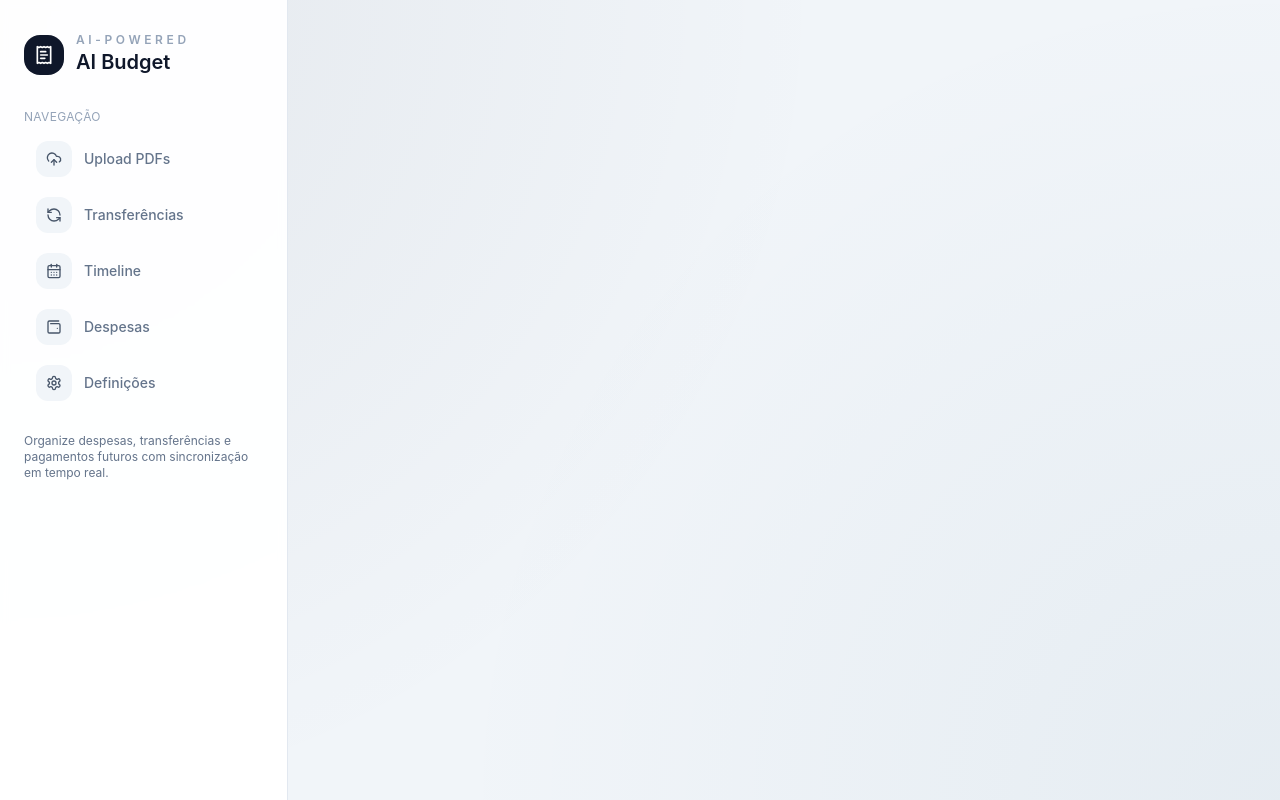
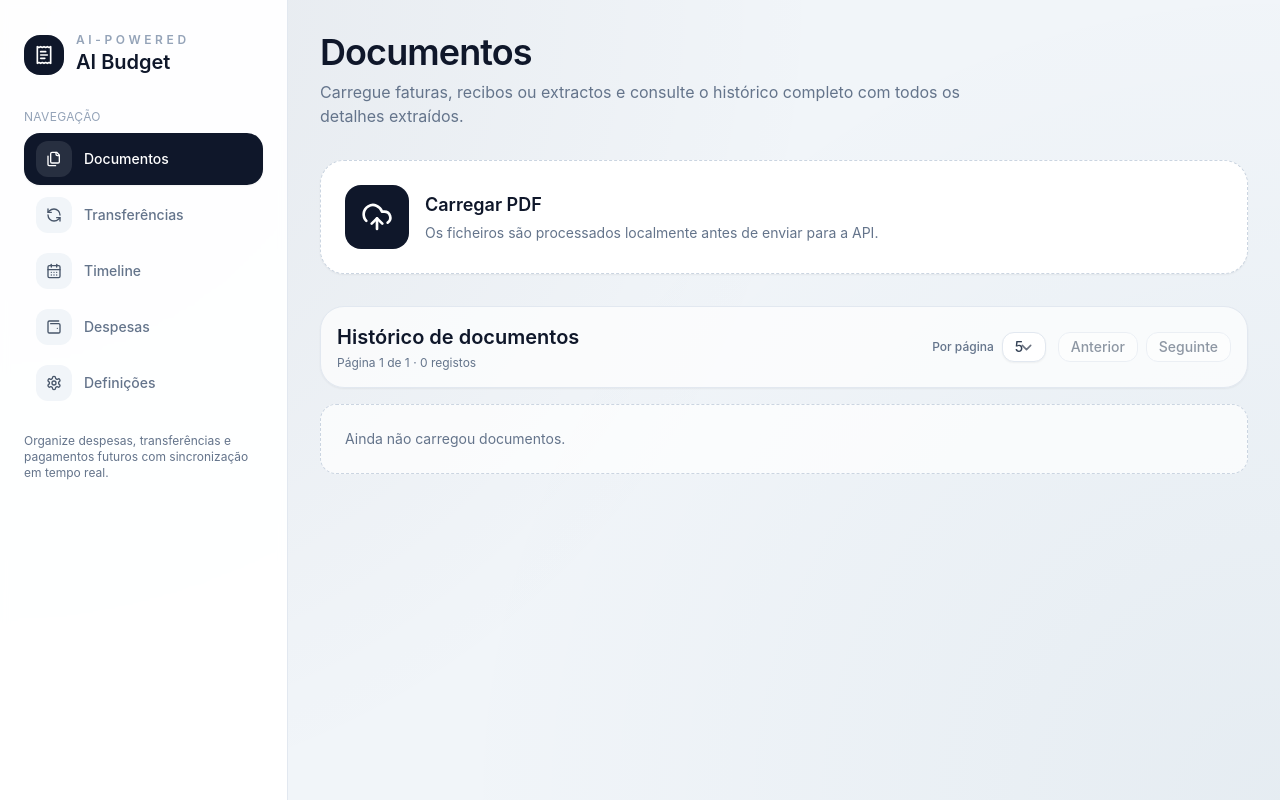
Before and after one commit to luistorresbarbosa/ai-budget-pwa, a React (Vite) app: page /documents in a window 1280 px wide. Built offline with nearby package versions, Linux system fonts and the light colour scheme.

Commit message:
feat: add documents area with richer metadata

```diff
--- a/src/App.tsx
+++ b/src/App.tsx
@@ -1,6 +1,6 @@
 import { Navigate, Route, Routes } from 'react-router-dom';
 import { AppLayout } from './components/layout/AppLayout';
-import UploadPage from './pages/UploadPage';
+import DocumentsPage from './pages/DocumentsPage';
 import TransfersPage from './pages/TransfersPage';
 import TimelinePage from './pages/TimelinePage';
 import ExpensesPage from './pages/ExpensesPage';
@@ -15,8 +15,8 @@ function App() {
   return (
     <AppLayout>
       <Routes>
-        <Route path="/" element={<Navigate to="/upload" replace />} />
-        <Route path="/upload" element={<UploadPage />} />
+        <Route path="/" element={<Navigate to="/documents" replace />} />
+        <Route path="/documents" element={<DocumentsPage />} />
         <Route path="/transfers" element={<TransfersPage />} />
         <Route path="/timeline" element={<TimelinePage />} />
         <Route path="/expenses" element={<ExpensesPage />} />
--- a/src/components/layout/AppLayout.tsx
+++ b/src/components/layout/AppLayout.tsx
@@ -2,17 +2,10 @@ import { NavLink, useLocation } from 'react-router-dom';
 import type { PropsWithChildren } from 'react';
 import { motion } from 'framer-motion';
 import type { LucideIcon } from 'lucide-react';
-import {
-  CalendarDays,
-  ReceiptText,
-  RefreshCcw,
-  Settings,
-  UploadCloud,
-  Wallet2
-} from 'lucide-react';
+import { CalendarDays, Files, ReceiptText, RefreshCcw, Settings, Wallet2 } from 'lucide-react';
 
 const links: Array<{ to: string; label: string; icon: LucideIcon }> = [
-  { to: '/upload', label: 'Upload PDFs', icon: UploadCloud },
+  { to: '/documents', label: 'Documentos', icon: Files },
   { to: '/transfers', label: 'Transferências', icon: RefreshCcw },
   { to: '/timeline', label: 'Timeline', icon: CalendarDays },
   { to: '/expenses', label: 'Despesas', icon: Wallet2 },
--- a/src/data/mockData.ts
+++ b/src/data/mockData.ts
@@ -67,6 +67,8 @@ export const mockDocuments: DocumentMetadata[] = [
     currency: 'EUR',
     dueDate: new Date().toISOString(),
     accountHint: 'Conta Corrente',
+    companyName: 'Energia Lisboa',
+    expenseType: 'Luz',
     extractedAt: new Date().toISOString()
   }
 ];
--- a/src/data/models.ts
+++ b/src/data/models.ts
@@ -45,6 +45,8 @@ export interface DocumentMetadata {
   currency?: string;
   dueDate?: string;
   accountHint?: string;
+  companyName?: string;
+  expenseType?: string;
   notes?: string;
   extractedAt?: string;
 }
--- a/src/pages/UploadPage.tsx
+++ b/src/pages/DocumentsPage.tsx
@@ -1,6 +1,17 @@
-import { useState } from 'react';
+import { useEffect, useMemo, useState } from 'react';
 import { motion, AnimatePresence } from 'framer-motion';
-import { Building2, CalendarDays, Euro, FileText, Loader2, Trash2, UploadCloud } from 'lucide-react';
+import {
+  Building2,
+  CalendarDays,
+  Clock,
+  Euro,
+  FileText,
+  Landmark,
+  Loader2,
+  Tag,
+  Trash2,
+  UploadCloud
+} from 'lucide-react';
 import { useAppState } from '../state/AppStateContext';
 import type { Account, DocumentMetadata, Expense, TimelineEntry } from '../data/models';
 import { extractPdfMetadata, isPdfFile } from '../services/pdfParser';
@@ -19,6 +30,8 @@ const feedbackStyles: Record<UploadFeedback['type'], string> = {
   error: 'rounded-2xl border border-rose-200 bg-rose-50 px-4 py-3 text-sm text-rose-700 shadow-sm',
   info: 'rounded-2xl border border-slate-200 bg-slate-50 px-4 py-3 text-sm text-slate-600 shadow-sm'
 };
+
+const PAGE_SIZE_OPTIONS = [5, 10, 20] as const;
 
 const ACCOUNT_IDENTIFIER_KEYS = ['iban', 'ibanNumber', 'accountNumber', 'number', 'identifier'] as const;
 
@@ -160,8 +173,9 @@ function deriveExpenseFromDocument(
     id: existingExpense?.id ?? `doc-exp-${metadata.id}`,
     documentId: metadata.id,
     accountId: resolvedAccountId,
-    description: existingExpense?.description ?? humaniseDocumentName(metadata.originalName),
-    category: existingExpense?.category ?? 'Outros',
+    description:
+      existingExpense?.description ?? metadata.companyName ?? humaniseDocumentName(metadata.originalName),
+    category: existingExpense?.category ?? metadata.expenseType ?? 'Outros',
     amount: resolvedAmount,
     currency: metadata.currency ?? existingExpense?.currency ?? 'EUR',
     dueDate: resolvedDueDate,
@@ -194,7 +208,7 @@ function deriveTimelineEntryFromExpense(
   return entry;
 }
 
-function UploadPage() {
+function DocumentsPage() {
   const documents = useAppState((state) => state.documents);
   const expenses = useAppState((state) => state.expenses);
   const timelineEntries = useAppState((state) => state.timeline);
@@ -207,6 +221,30 @@ function UploadPage() {
   const [isUploading, setIsUploading] = useState(false);
   const [deletingId, setDeletingId] = useState<string | null>(null);
   const [feedback, setFeedback] = useState<UploadFeedback | null>(null);
+  const [page, setPage] = useState(1);
+  const [pageSize, setPageSize] = useState<(typeof PAGE_SIZE_OPTIONS)[number]>(PAGE_SIZE_OPTIONS[0]);
+
+  const sortedDocuments = useMemo(() => {
+    return [...documents].sort((a, b) => {
+      const aDate = new Date(a.uploadDate).getTime() || 0;
+      const bDate = new Date(b.uploadDate).getTime() || 0;
+      return bDate - aDate;
+    });
+  }, [documents]);
+
+  useEffect(() => {
+    setPage((current) => {
+      const maxPage = Math.max(1, Math.ceil(sortedDocuments.length / pageSize));
+      return Math.min(current, maxPage);
+    });
+  }, [pageSize, sortedDocuments.length]);
+
+  const totalPages = Math.max(1, Math.ceil(sortedDocuments.length / pageSize));
+  const currentPage = Math.min(page, totalPages);
+  const paginatedDocuments = sortedDocuments.slice(
+    (currentPage - 1) * pageSize,
+    (currentPage - 1) * pageSize + pageSize
+  );
 
   async function handleUpload(event: React.ChangeEvent<HTMLInputElement>) {
     const file = event.target.files?.[0];
@@ -267,12 +305,15 @@ function UploadPage() {
         currency: extraction.currency,
         dueDate: extraction.dueDate,
         accountHint: extraction.accountHint,
+        companyName: extraction.companyName ?? existingDocument?.companyName,
+        expenseType: extraction.expenseType ?? existingDocument?.expenseType,
         notes: extraction.notes,
         extractedAt: new Date().toISOString()
       };
 
       await persistDocumentMetadata(metadata, settings.firebaseConfig);
       addDocument(metadata);
+      setPage(1);
 
       const existingExpense = expenses.find((expense) => expense.documentId === metadata.id);
       const derivedExpense = deriveExpenseFromDocument(metadata, accounts, existingExpense);
@@ -346,9 +387,9 @@ function UploadPage() {
       className="space-y-8"
     >
       <header className="space-y-2">
-        <h1 className="text-3xl font-semibold tracking-tight text-slate-900 sm:text-4xl">Upload de PDFs</h1>
+        <h1 className="text-3xl font-semibold tracking-tight text-slate-900 sm:text-4xl">Documentos</h1>
         <p className="max-w-2xl text-sm text-slate-500 sm:text-base">
-          Envie faturas, recibos ou extractos para extrair automaticamente os dados relevantes.
+          Carregue faturas, recibos ou extractos e consulte o histórico completo com todos os detalhes extraídos.
         </p>
       </header>
 
@@ -385,14 +426,55 @@ function UploadPage() {
       </AnimatePresence>
 
       <div className="space-y-4">
-        <div className="flex items-center justify-between gap-2">
+        <div className="flex flex-col gap-3 rounded-3xl border border-slate-200 bg-white/70 p-4 shadow-sm sm:flex-row sm:items-center sm:justify-between">
+          <div className="space-y-1">
             <h2 className="text-lg font-semibold text-slate-900 sm:text-xl">Histórico de documentos</h2>
-          <span className="rounded-full border border-slate-200 bg-white px-3 py-1 text-xs text-slate-500 shadow-sm">
-            {documents.length} registo{documents.length === 1 ? '' : 's'}
-          </span>
+            <p className="text-xs text-slate-500">
+              Página {currentPage} de {totalPages} · {sortedDocuments.length} registo
+              {sortedDocuments.length === 1 ? '' : 's'}
+            </p>
+          </div>
+          <div className="flex flex-col gap-2 sm:flex-row sm:items-center sm:gap-3">
+            <label className="flex items-center gap-2 text-xs font-medium text-slate-500">
+              Por página
+              <select
+                className="rounded-xl border border-slate-200 bg-white px-3 py-1 text-sm text-slate-700 shadow-sm focus:border-slate-300 focus:outline-none"
+                value={pageSize}
+                onChange={(event) => {
+                  const value = Number.parseInt(event.target.value, 10) as (typeof PAGE_SIZE_OPTIONS)[number];
+                  setPageSize(value);
+                  setPage(1);
+                }}
+              >
+                {PAGE_SIZE_OPTIONS.map((option) => (
+                  <option key={option} value={option}>
+                    {option}
+                  </option>
+                ))}
+              </select>
+            </label>
+            <div className="flex items-center gap-2">
+              <button
+                type="button"
+                onClick={() => setPage((current) => Math.max(1, current - 1))}
+                disabled={currentPage === 1 || sortedDocuments.length === 0}
+                className="inline-flex items-center gap-2 rounded-xl border border-slate-200 bg-white px-3 py-1 text-sm font-medium text-slate-600 transition hover:border-slate-300 hover:text-slate-900 focus-visible:outline focus-visible:outline-2 focus-visible:outline-offset-2 focus-visible:outline-slate-400 disabled:opacity-60"
+              >
+                Anterior
+              </button>
+              <button
+                type="button"
+                onClick={() => setPage((current) => Math.min(totalPages, current + 1))}
+                disabled={currentPage === totalPages || sortedDocuments.length === 0}
+                className="inline-flex items-center gap-2 rounded-xl border border-slate-200 bg-white px-3 py-1 text-sm font-medium text-slate-600 transition hover:border-slate-300 hover:text-slate-900 focus-visible:outline focus-visible:outline-2 focus-visible:outline-offset-2 focus-visible:outline-slate-400 disabled:opacity-60"
+              >
+                Seguinte
+              </button>
+            </div>
+          </div>
         </div>
         <div className="grid gap-3">
-          {documents.map((doc) => {
+          {paginatedDocuments.map((doc) => {
             const matchedAccount = findAccountByHint(doc.accountHint, accounts);
             return (
               <motion.article
@@ -402,7 +484,8 @@ function UploadPage() {
                 animate={{ opacity: 1, y: 0 }}
                 className="rounded-2xl border border-slate-200 bg-white p-4 shadow-sm transition hover:border-slate-300 hover:shadow-md"
               >
-                <div className="flex flex-col gap-3 sm:flex-row sm:items-center sm:justify-between">
+                <div className="flex flex-col gap-4">
+                  <div className="flex flex-col gap-1 sm:flex-row sm:items-center sm:justify-between">
                     <div>
                       <p className="flex items-center gap-2 text-sm font-medium text-slate-900">
                         <FileText className="h-4 w-4 text-slate-400" />
@@ -412,10 +495,32 @@ function UploadPage() {
                         {new Date(doc.uploadDate).toLocaleString('pt-PT')} · {doc.sourceType}
                       </small>
                     </div>
+                    <button
+                      type="button"
+                      onClick={() => handleDelete(doc.id)}
+                      disabled={deletingId === doc.id}
+                      className="inline-flex items-center gap-2 self-start rounded-full border border-rose-200 bg-rose-50 px-3 py-1 text-xs font-semibold text-rose-700 transition hover:border-rose-300 hover:bg-rose-100 focus-visible:outline focus-visible:outline-2 focus-visible:outline-offset-2 focus-visible:outline-rose-400 disabled:opacity-60"
+                    >
+                      <Trash2 className="h-4 w-4" />
+                      {deletingId === doc.id ? 'A remover…' : 'Remover'}
+                    </button>
+                  </div>
                   <div className="flex flex-wrap items-center gap-2 text-sm text-slate-600">
+                    {doc.companyName && (
+                      <span className="flex items-center gap-2 rounded-full border border-slate-200 bg-slate-50 px-3 py-1">
+                        <Building2 className="h-4 w-4 text-slate-400" />
+                        {doc.companyName}
+                      </span>
+                    )}
+                    {doc.expenseType && (
+                      <span className="flex items-center gap-2 rounded-full border border-slate-200 bg-slate-50 px-3 py-1">
+                        <Tag className="h-4 w-4 text-slate-400" />
+                        {doc.expenseType}
+                      </span>
+                    )}
                     {doc.accountHint && (
                       <span className="flex items-center gap-2 rounded-full border border-slate-200 bg-slate-50 px-3 py-1">
-                        <Building2 className="h-4 w-4 text-slate-400" />
+                        <Landmark className="h-4 w-4 text-slate-400" />
                         {matchedAccount ? matchedAccount.name : doc.accountHint}
                       </span>
                     )}
@@ -431,22 +536,19 @@ function UploadPage() {
                         Vencimento: {new Date(doc.dueDate).toLocaleDateString('pt-PT')}
                       </span>
                     )}
-                    <button
-                      type="button"
-                      onClick={() => handleDelete(doc.id)}
-                      disabled={deletingId === doc.id}
-                      className="inline-flex items-center gap-2 rounded-full border border-rose-200 bg-rose-50 px-3 py-1 text-xs font-semibold text-rose-700 transition hover:border-rose-300 hover:bg-rose-100 focus-visible:outline focus-visible:outline-2 focus-visible:outline-offset-2 focus-visible:outline-rose-400 disabled:opacity-60"
-                    >
-                      <Trash2 className="h-4 w-4" />
-                      {deletingId === doc.id ? 'A remover…' : 'Remover'}
-                    </button>
+                    {doc.extractedAt && (
+                      <span className="flex items-center gap-2 rounded-full border border-slate-200 bg-slate-50 px-3 py-1">
+                        <Clock className="h-4 w-4 text-slate-400" />
+                        Extraído: {new Date(doc.extractedAt).toLocaleString('pt-PT')}
+                      </span>
+                    )}
                   </div>
+                  {doc.notes && <p className="text-sm text-slate-600">{doc.notes}</p>}
                 </div>
-                {doc.notes && <p className="mt-3 text-sm text-slate-600">{doc.notes}</p>}
               </motion.article>
             );
           })}
-          {documents.length === 0 && (
+          {sortedDocuments.length === 0 && (
             <div className="rounded-2xl border border-dashed border-slate-300 bg-white/70 p-6 text-sm text-slate-500">
               Ainda não carregou documentos.
             </div>
@@ -457,4 +559,4 @@ function UploadPage() {
   );
 }
 
-export default UploadPage;
+export default DocumentsPage;
--- a/src/services/openai.ts
+++ b/src/services/openai.ts
@@ -79,6 +79,8 @@ export interface OpenAIDocumentExtraction {
   currency?: string;
   dueDate?: string;
   accountHint?: string;
+  companyName?: string;
+  expenseType?: string;
   notes?: string;
   rawResponse?: unknown;
 }
@@ -585,12 +587,12 @@ export async function extractPdfMetadataWithOpenAI({
               {
                 type: 'input_text',
                 text:
-                  'Analisa o PDF fornecido e devolve um JSON com os campos "sourceType", "amount", "currency", "dueDate", "accountHint" e "notes". ' +
+                  'Analisa o PDF fornecido e devolve um JSON com os campos "sourceType", "amount", "currency", "dueDate", "accountHint", "companyName", "expenseType" e "notes". ' +
                   'sourceType deve ser um de: fatura, recibo ou extracto. amount deve ser número. dueDate deve estar em ISO 8601 se existir. ' +
                   (accountContext
                     ? `A conta de contexto preferencial é "${accountContext}". Considera-a ao interpretar o documento. `
                     : '') +
-                  'Se um campo não existir, devolve null.'
+                  'Se um campo não existir, devolve null. companyName deve refletir a entidade emissora (empresa ou organização). expenseType deve indicar a categoria ou tipo da despesa (ex.: Luz, Água, Renda).'
               },
               {
                 type: 'input_file',
@@ -622,11 +624,26 @@ export async function extractPdfMetadataWithOpenAI({
                 accountHint: {
                   type: ['string', 'null']
                 },
+                companyName: {
+                  type: ['string', 'null']
+                },
+                expenseType: {
+                  type: ['string', 'null']
+                },
                 notes: {
                   type: ['string', 'null']
                 }
               },
-              required: ['sourceType', 'amount', 'currency', 'dueDate', 'accountHint', 'notes'],
+              required: [
+                'sourceType',
+                'amount',
+                'currency',
+                'dueDate',
+                'accountHint',
+                'companyName',
+                'expenseType',
+                'notes'
+              ],
               additionalProperties: false
             }
           }
@@ -644,6 +661,8 @@ export async function extractPdfMetadataWithOpenAI({
         currency: typeof parsed.currency === 'string' ? parsed.currency : undefined,
         dueDate: typeof parsed.dueDate === 'string' ? parsed.dueDate : undefined,
         accountHint: typeof parsed.accountHint === 'string' ? parsed.accountHint : undefined,
+        companyName: typeof parsed.companyName === 'string' ? parsed.companyName : undefined,
+        expenseType: typeof parsed.expenseType === 'string' ? parsed.expenseType : undefined,
         notes: typeof parsed.notes === 'string' ? parsed.notes : undefined,
         rawResponse: payload
       };
--- a/src/services/pdfParser.ts
+++ b/src/services/pdfParser.ts
@@ -70,6 +70,8 @@ async function extractWithOpenAI(request: PdfExtractionRequest): Promise<PdfExtr
     currency: extraction.currency,
     dueDate: extraction.dueDate,
     accountHint: extraction.accountHint,
+    companyName: extraction.companyName,
+    expenseType: extraction.expenseType,
     notes: extraction.notes,
     rawResponse: extraction.rawResponse
   } satisfies PdfExtractionResult;
```
Lines whose indentation alone changed are shown as unchanged.
